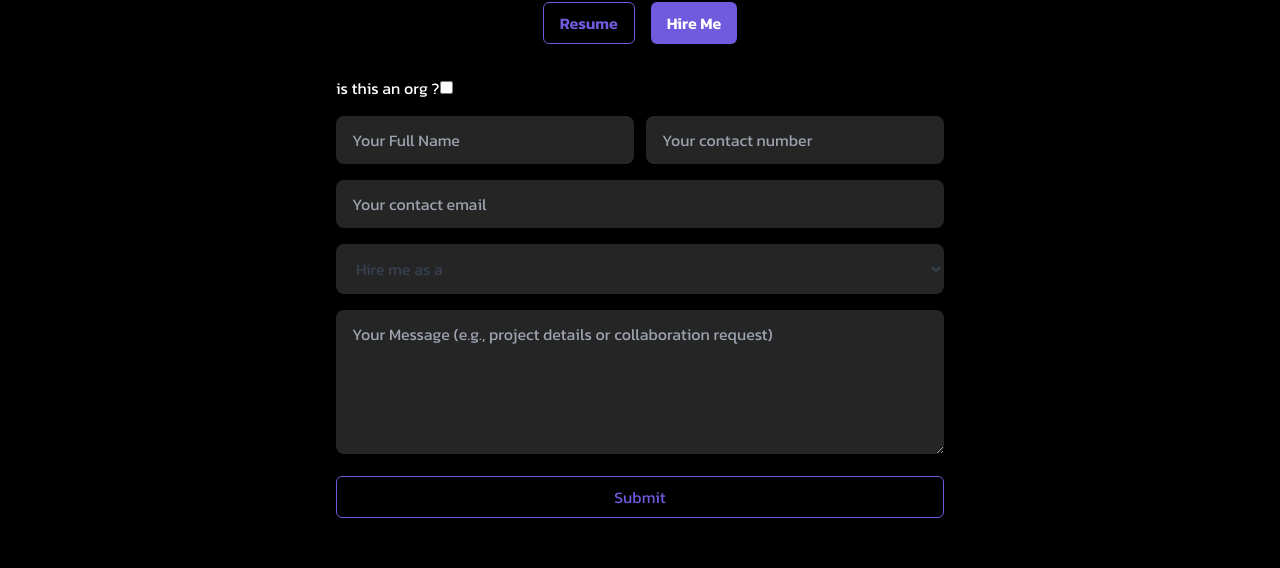
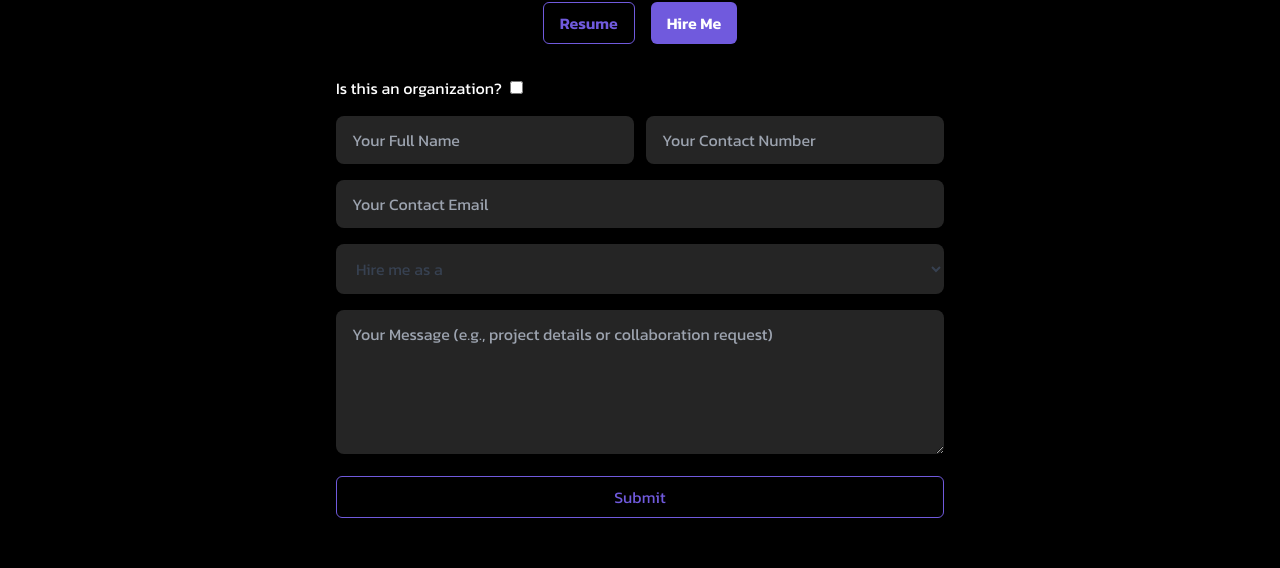
Before and after one commit to pr4shxnt/Portfolio, a React (Vite) app: page /hire-me in a window 1280 px wide. Shown: the part 162-730 px from the top of the page. Built offline with nearby package versions, Linux system fonts and the light colour scheme.

Commit message:
emainJS integration

```diff
--- a/package.json
+++ b/package.json
@@ -10,6 +10,8 @@
     "preview": "vite preview"
   },
   "dependencies": {
+    "@emailjs/browser": "^4.4.1",
+    "axios": "^1.7.9",
     "lucide-react": "^0.464.0",
     "react": "^18.3.1",
     "react-dom": "^18.3.1",
--- a/src/Components/Forms/Contact.jsx
+++ b/src/Components/Forms/Contact.jsx
@@ -1,7 +1,8 @@
-import React, { useState } from 'react';
+import React, { useState, useRef } from 'react';
 import SocialCard from './SocialCard';
-import Socials from '../Data/Socials'; // Assuming Socials is an array of objects
+import Socials from '../Data/Socials';
 import { Instagram, Twitter, Github } from 'lucide-react';
+import emailjs from '@emailjs/browser';
 
 const Contact = () => {
   const [formData, setFormData] = useState({
@@ -13,8 +14,36 @@ const Contact = () => {
 
   const [isSubmitted, setIsSubmitted] = useState(false);
   const [activeButton, setActiveButton] = useState(0);
+  const form = useRef();
 
   const buttons = ['Instagram', 'Github', 'Twitter(X)'];
+
+  const sendEmail = (e) => {
+    e.preventDefault();
+
+    emailjs
+      .sendForm('service_hwb2owp', 'template_1g9pwgk', e.target, {
+        publicKey: 'UMUiJfY7eow45AAN9',
+      })
+      .then(
+        () => {
+          console.log('SUCCESS!');
+          // Reset the form fields after a successful email submission
+          setFormData({
+            firstName: '',
+            lastName: '',
+            email: '',
+            message: '',
+          });
+          e.target.reset(); // Clear the actual form fields
+          setIsSubmitted(true); // Show success message
+          setTimeout(() => setIsSubmitted(false), 3000); // Hide popup after 3 seconds
+        },
+        (error) => {
+          console.log('FAILED...', error.text);
+        }
+      );
+  };
 
   const handleChange = (e) => {
     const { id, value } = e.target;
@@ -24,33 +53,9 @@ const Contact = () => {
     }));
   };
 
-  const handleSubmit = (e) => {
-    e.preventDefault();
-    console.log('Form submitted:', formData);
-
-    // Reset the form fields
-    setFormData({
-      firstName: '',
-      lastName: '',
-      email: '',
-      message: '',
-    });
-
-    // Show the success popup
-    setIsSubmitted(true);
-
-    // Hide the popup after 3 seconds
-    setTimeout(() => {
-      setIsSubmitted(false);
-    }, 3000);
-  };
-
   const renderContent = () => {
-    const currentSocial = Socials[activeButton]; // Get the social data for the active button
-
-    if (!currentSocial) {
-      return <div>Select a button to see content.</div>;
-    }
+    const currentSocial = Socials[activeButton];
+    if (!currentSocial) return <div>Select a button to see content.</div>;
 
     return (
       <SocialCard
@@ -58,20 +63,21 @@ const Contact = () => {
         username={currentSocial.username}
         followers={currentSocial.followers}
         link={currentSocial.link}
-        icon={currentSocial.icon} // Assuming icon is included in Socials data
+        icon={currentSocial.icon}
       />
     );
   };
 
   return (
-    <div id='contact' className='pt-16'>
-      <div className="text-center  my-5 w-full">
+    <div id="contact" className="pt-16">
+      <div className="text-center my-5 w-full">
         <h1 className="text-3xl font-semibold text-white">Contact Me</h1>
-        <p className='font-light text-gray-400'>Contact me through the form or given links</p>
+        <p className="font-light text-gray-400">
+          Contact me through the form or given links
+        </p>
       </div>
 
       <div className="flex flex-col md:flex-row items-center justify-center w-full">
-
         {/* Social Buttons */}
         <div>
           <div className="flex justify-center items-center mb-2">
@@ -90,21 +96,25 @@ const Contact = () => {
               </button>
             ))}
           </div>
-
-          {/* Dynamic Content */}
-          <div className="p-4 rounded-lg shadow">
-            {renderContent()}
-          </div>
+          <div className="p-4 rounded-lg shadow">{renderContent()}</div>
         </div>
 
         {/* Contact Form */}
-        <div className="flex flex-col w-full md:w-4/12  p-4 gap-5">
-          <form onSubmit={handleSubmit} className="flex flex-wrap w-full text-center justify-center items-center p-4 gap-3">
-            <h1 className='text-2xl relative text-center font-normal text-white'> Form<div className="absolute  top-8 rounded-full left-0 w-full h-1 bg-gray-500"></div></h1>
+        <div className="flex flex-col w-full md:w-4/12 p-4 gap-5">
+          <form
+            ref={form}
+            onSubmit={sendEmail}
+            className="flex flex-wrap w-full text-center justify-center items-center p-4 gap-3"
+          >
+            <h1 className="text-2xl relative text-center font-normal text-white">
+              Form
+              <div className="absolute top-8 rounded-full left-0 w-full h-1 bg-gray-500"></div>
+            </h1>
 
             <div className="flex gap-3 w-full">
               <input
                 id="firstName"
+                name="from_firstname"
                 value={formData.firstName}
                 onChange={handleChange}
                 required
@@ -114,6 +124,7 @@ const Contact = () => {
               />
               <input
                 id="lastName"
+                name="from_lastname"
                 value={formData.lastName}
                 onChange={handleChange}
                 required
@@ -124,31 +135,36 @@ const Contact = () => {
             </div>
             <input
               id="email"
+              name="from_email"
               value={formData.email}
               onChange={handleChange}
               required
               type="email"
               placeholder="Email"
-              className="w-full bg-gray-100 bg-opacity-15 text-white outline-none  rounded-lg px-4 py-3"
+              className="w-full bg-gray-100 bg-opacity-15 text-white outline-none rounded-lg px-4 py-3"
             />
             <textarea
               id="message"
+              name="message"
               value={formData.message}
               onChange={handleChange}
               required
               placeholder="Message"
-              className="w-full bg-gray-100 bg-opacity-15 text-white outline-none  rounded-lg px-4 py-3"
+              className="w-full bg-gray-100 bg-opacity-15 text-white outline-none rounded-lg px-4 py-3"
               rows={5}
             ></textarea>
-            <button type="submit" className="p-2 w-full text-center border border-[#705ADD] hover:bg-[#705ADD] hover:text-white ease-in-out duration-300 transition-all  text-[#705ADD] rounded-lg">
+            <button
+              type="submit"
+              className="p-2 w-full text-center border border-[#705ADD] hover:bg-[#705ADD] hover:text-white ease-in-out duration-300 transition-all text-[#705ADD] rounded-lg"
+            >
               Submit
             </button>
           </form>
         </div>
       </div>
 
-      {/* Success Popup */}
       {isSubmitted && (
+
         <div className="fixed inset-0 flex items-center justify-center bg-black bg-opacity-50 z-50">
           <div className="bg-white rounded-lg shadow-lg p-6 w-96 text-center">
             <h2 className="text-xl font-bold mb-4">Email Sent Successfully!</h2>
--- a/src/Components/Forms/Hireme.jsx
+++ b/src/Components/Forms/Hireme.jsx
@@ -1,9 +1,32 @@
-import React, { useState } from "react";
+import React, { useState, useRef } from "react";
+import emailjs from "@emailjs/browser";
 import CV from "../../assets/PrashantCV.pdf";
 
 const Hireme = () => {
   const [showForm, setShowForm] = useState(true);
   const [org, setOrg] = useState(false);
+  const form = useRef(null);
+
+  const sendEmail = (e) => {
+    e.preventDefault();
+
+    emailjs
+      .sendForm(
+        "service_v97m70m",
+        "template_n5gm16i",
+        form.current,
+        "UMUiJfY7eow45AAN9"
+      )
+      .then(
+        () => {
+          alert("Email sent successfully!");
+          form.current.reset();
+        },
+        (error) => {
+          alert("Failed to send email. Please try again.");
+        }
+      );
+  };
 
   return (
     <div className="w-screen py-10">
@@ -17,6 +40,7 @@ const Hireme = () => {
         {/* Toggle Buttons */}
         <div className="flex justify-center space-x-4 mb-8">
           <button
+            aria-pressed={!showForm}
             className={`px-4 py-2 rounded-md font-semibold ${
               !showForm
                 ? "bg-[#705ADD] text-white"
@@ -27,6 +51,7 @@ const Hireme = () => {
             Resume
           </button>
           <button
+            aria-pressed={showForm}
             className={`px-4 py-2 rounded-md font-semibold ${
               showForm
                 ? "bg-[#705ADD] text-white"
@@ -50,11 +75,7 @@ const Hireme = () => {
             ></iframe>
             <p className="text-sm text-gray-500 text-center mt-4">
               Want to download my CV?{" "}
-              <a
-                href={CV}
-                download
-                className="text-blue-500 underline"
-              >
+              <a href={CV} download className="text-blue-500 underline">
                 Click here
               </a>
             </p>
@@ -62,25 +83,39 @@ const Hireme = () => {
         ) : (
           /* Hire Me Form Section */
           <div className="flex flex-col items-center ">
+            <form
+              ref={form}
+              onSubmit={sendEmail}
+              className="space-y-4 md:w-1/2 "
+            >
+              {/* Organization Checkbox */}
+              <label className="text-white" htmlFor="organization">
+                Is this an organization?
+                <input
+                  type="checkbox"
+                  id="organization"
+                  name="organization"
+                  onChange={() => setOrg(!org)}
+                  className="ml-2"
+                />
+              </label>
 
-            <form action="" method="post" className="space-y-4 md:w-1/2 ">
-              {/* Name Input */}
-              <label className="text-white" htmlFor="">is this an org ?
-              <input type="checkbox" onChange={()=>{setOrg(!org)}}/> </label>
-
-
+              {/* Name and Contact Number Inputs */}
               <div className="flex gap-3">
                 <input
                   type="text"
-                className="w-full bg-gray-100 bg-opacity-15 text-white outline-none  rounded-lg px-4 py-3"
-                placeholder={!org ?  "Your Full Name" : "Company Name" }
+                  name="from_name"
+                  className="w-full bg-gray-100 bg-opacity-15 text-white outline-none rounded-lg px-4 py-3"
+                  placeholder={!org ? "Your Full Name" : "Company Name"}
                   required
                 />
-
                 <input
-                type="number"
-                className="w-full bg-gray-100 bg-opacity-15 text-white outline-none  rounded-lg px-4 py-3"
-                placeholder={!org ?  "Your contact number" : "Company's Contact number" }
+                  type="tel"
+                  name="contact_number"
+                  pattern="[0-9]{10}"
+                  title="Please enter a valid 10-digit number"
+                  className="w-full bg-gray-100 bg-opacity-15 text-white outline-none rounded-lg px-4 py-3"
+                  placeholder={!org ? "Your Contact Number" : "Company's Contact Number"}
                   required
                 />
               </div>
@@ -88,33 +123,34 @@ const Hireme = () => {
               {/* Email Input */}
               <input
                 type="email"
-                className="w-full bg-gray-100 bg-opacity-15 text-white outline-none  rounded-lg px-4 py-3"
-                placeholder={!org ?  "Your contact email" : "Company's Contact email" }
+                name="from_email"
+                className="w-full bg-gray-100 bg-opacity-15 text-white outline-none rounded-lg px-4 py-3"
+                placeholder={!org ? "Your Contact Email" : "Company's Contact Email"}
                 required
               />
 
-
+              {/* Role Dropdown */}
               <div className="text-gray-700 mb-4 w-full flex gap-5">
                 <select
                   id="hire-role"
-    className="w-full bg-gray-100 bg-opacity-15 outline-none  rounded-lg px-4 py-3"
+                  name="role"
+                  className="w-full bg-gray-100 bg-opacity-15 outline-none rounded-lg px-4 py-3"
                   required
                 >
-    <option className="w-full bg-black text-white outline-none  rounded-lg px-4 py-3" value="" disabled selected>
-      Hire me as a
-    </option>
-    <option className="w-full bg-black text-gray-100 outline-none  rounded-lg px-4 py-3" value="frontend-developer">Frontend Developer</option>
-    <option className="w-full bg-black text-gray-100  outline-none  rounded-lg px-4 py-3" value="backend-developer">Backend Developer</option>
-    <option className="w-full bg-black text-gray-100 outline-none  rounded-lg px-4 py-3" value="fullstack-developer">Fullstack Developer</option>
-    <option className="w-full bg-black text-gray-100 outline-none  rounded-lg px-4 py-3" value="ui-ux-designer">UI/UX Designer</option>
-    <option className="w-full bg-black text-gray-100 outline-none  rounded-lg px-4 py-3" value="web-designer">Web Designer</option>
-    <option className="w-full bg-black text-gray-100 outline-none  rounded-lg px-4 py-3" value="other">Other</option>
+                  <option value="">Hire me as a</option>
+                  <option value="frontend-developer">Frontend Developer</option>
+                  <option value="backend-developer">Backend Developer</option>
+                  <option value="fullstack-developer">Fullstack Developer</option>
+                  <option value="ui-ux-designer">UI/UX Designer</option>
+                  <option value="web-designer">Web Designer</option>
+                  <option value="other">Other</option>
                 </select>
               </div>
 
               {/* Message Textarea */}
               <textarea
-                className="w-full bg-gray-100 bg-opacity-15 text-white outline-none  rounded-lg px-4 py-3"
+                name="message"
+                className="w-full bg-gray-100 bg-opacity-15 text-white outline-none rounded-lg px-4 py-3"
                 placeholder="Your Message (e.g., project details or collaboration request)"
                 rows="5"
                 required
@@ -123,7 +159,7 @@ const Hireme = () => {
               {/* Submit Button */}
               <button
                 type="submit"
-                className="p-2 w-full text-center border border-[#705ADD] hover:bg-[#705ADD] hover:text-white ease-in-out duration-300 transition-all  text-[#705ADD] rounded-md"
+                className="p-2 w-full text-center border border-[#705ADD] hover:bg-[#705ADD] hover:text-white ease-in-out duration-300 transition-all text-[#705ADD] rounded-md"
               >
                 Submit
               </button>
```
Also changed, not shown: 1 other file (tests, documents, lock files or other folders). Lines whose indentation alone changed are shown as unchanged.
